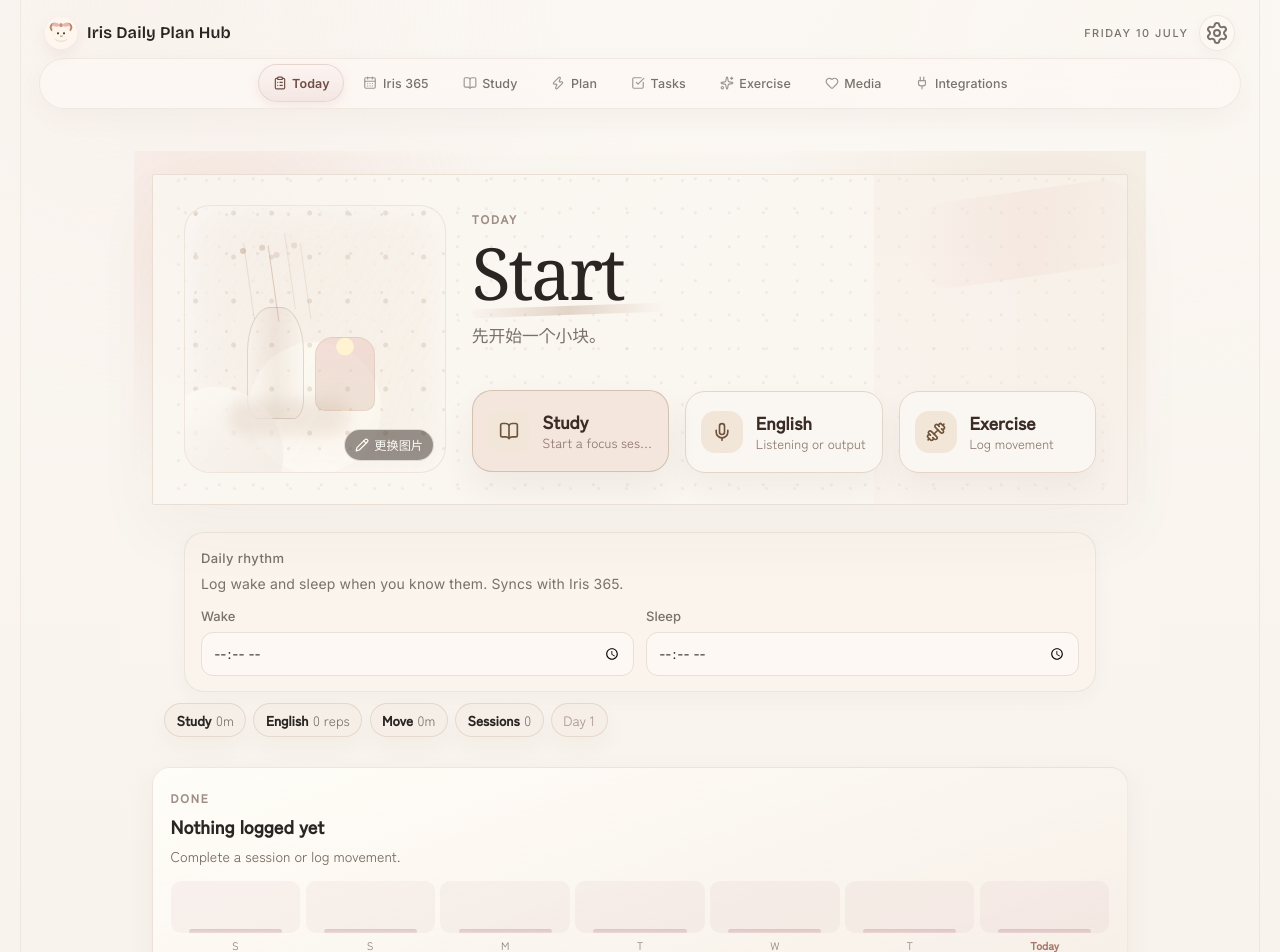
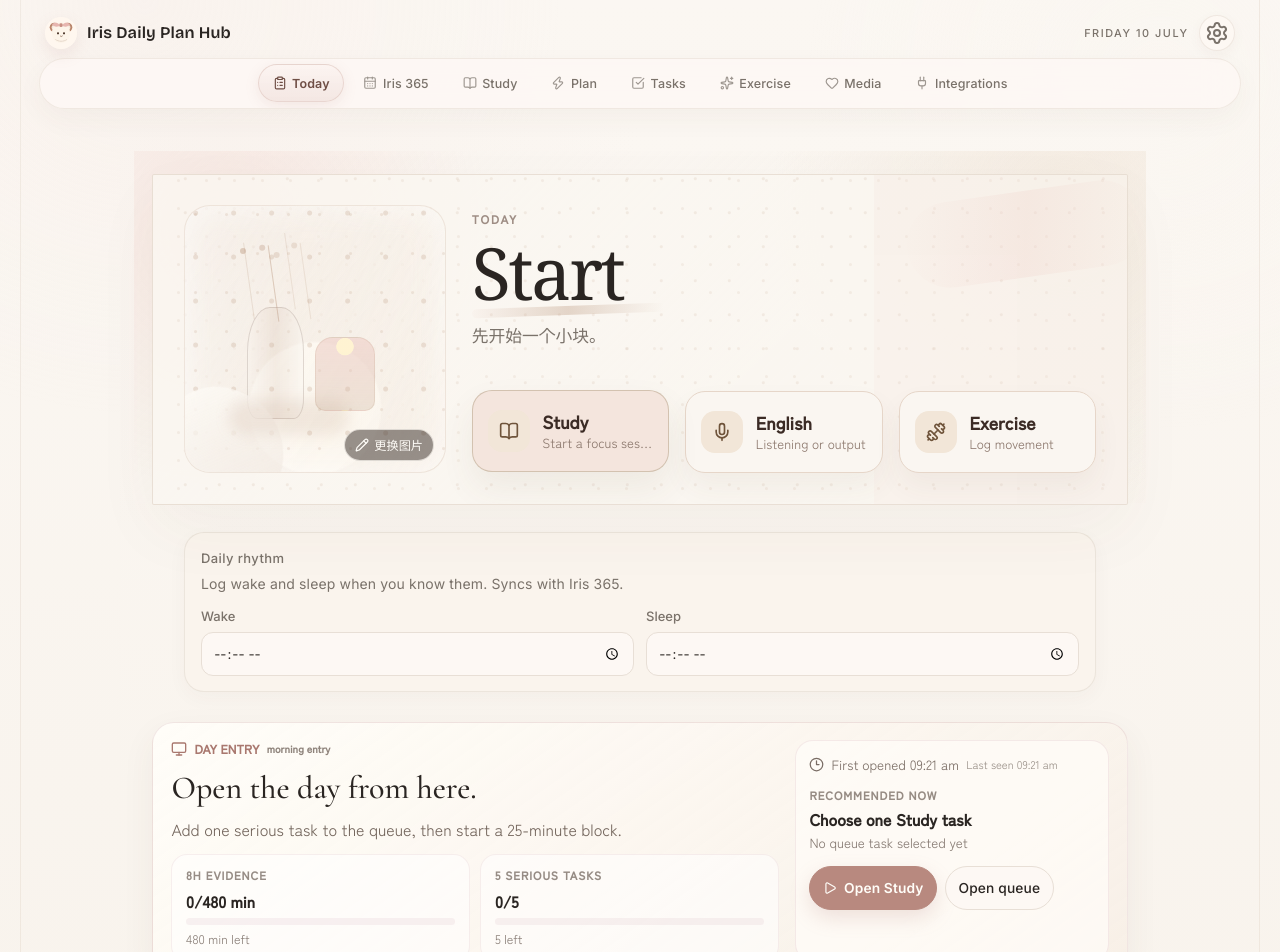
Before and after one commit to iriskumi/iris-daily-plan, a React (Vite) app: page / in a window 1280 px wide. Shown: the top 952 px of the page. Built offline with nearby package versions, Linux system fonts and the light colour scheme; a web font is replaced by a local one.

Commit message:
Add day entry recommendation card

```diff
--- a/src/components/StartNowDashboard.tsx
+++ b/src/components/StartNowDashboard.tsx
@@ -1,4 +1,4 @@
-import { BookOpen, CheckCircle2, ChevronDown, ClipboardList, Copy, Dumbbell, Folder, Image as ImageIcon, ListChecks, Mic, Pause, Pencil, Play, StickyNote, Target, Trash2, X } from 'lucide-react'
+import { BookOpen, CheckCircle2, ChevronDown, ClipboardList, Clock3, Copy, Dumbbell, Folder, Image as ImageIcon, ListChecks, Mic, Monitor, Pause, Pencil, Play, StickyNote, Target, Trash2, X } from 'lucide-react'
 import { useEffect, useMemo, useState } from 'react'
 import {
   ACTIVE_SESSION_CHANGED_EVENT,
@@ -39,8 +39,18 @@ import HeroImageViewport from './HeroImageViewport'
 import DailyRhythmLog from './DailyRhythmLog'
 
 const STUDY_TIMER_ENGINE_KEY = 'iris-study-timer-engine-active'
+const TODAY_ENTRY_STORAGE_KEY = 'iris-today-entry-records'
+const DAILY_SERIOUS_MINUTES_TARGET = 480
+const DAILY_SERIOUS_TASK_TARGET = 5
 
 export type TodayStartModule = 'note' | 'done' | 'queue'
+
+interface TodayEntryRecord {
+  date: string
+  firstOpenedAt: string
+  lastOpenedAt: string
+  openCount: number
+}
 
 interface StartNowDashboardProps {
   onOpenStudy?: () => void
@@ -191,6 +201,67 @@ function clamp(value: number, min: number, max: number) {
   return Math.max(min, Math.min(max, value))
 }
 
+function loadTodayEntryRecords(): Record<string, TodayEntryRecord> {
+  if (typeof localStorage === 'undefined') return {}
+  try {
+    const raw = localStorage.getItem(TODAY_ENTRY_STORAGE_KEY)
+    if (!raw) return {}
+    const parsed = JSON.parse(raw)
+    return parsed && typeof parsed === 'object' ? parsed as Record<string, TodayEntryRecord> : {}
+  } catch {
+    return {}
+  }
+}
+
+function saveTodayEntryRecords(records: Record<string, TodayEntryRecord>): void {
+  if (typeof localStorage === 'undefined') return
+  localStorage.setItem(TODAY_ENTRY_STORAGE_KEY, JSON.stringify(records))
+}
+
+function recordTodayEntry(date: string, countOpen = true): TodayEntryRecord {
+  const records = loadTodayEntryRecords()
+  const nowIso = new Date().toISOString()
+  const existing = records[date]
+  const next: TodayEntryRecord = existing
+    ? {
+        ...existing,
+        lastOpenedAt: nowIso,
+        openCount: countOpen ? existing.openCount + 1 : existing.openCount,
+      }
+    : {
+        date,
+        firstOpenedAt: nowIso,
+        lastOpenedAt: nowIso,
+        openCount: 1,
+      }
+  saveTodayEntryRecords({ ...records, [date]: next })
+  return next
+}
+
+function timeWindowLabel(now: Date): string {
+  const hour = now.getHours()
+  if (hour < 10) return 'morning entry'
+  if (hour < 12) return 'deep work window'
+  if (hour < 14) return 'midday reset'
+  if (hour < 17) return 'afternoon block'
+  if (hour < 21) return 'evening useful block'
+  return 'shutdown window'
+}
+
+function timeWindowRecommendation(now: Date, hasQueueTask: boolean): string {
+  const hour = now.getHours()
+  if (hasQueueTask) {
+    if (hour < 12) return 'Start the next queue task while attention is still fresh.'
+    if (hour < 17) return 'Pick one serious 25-minute block before the day gets vague.'
+    if (hour < 21) return 'Use the next queue task as a contained evening block.'
+    return "Choose a small finishable task, or set tomorrow's first block."
+  }
+  if (hour < 12) return 'Add one serious task to the queue, then start a 25-minute block.'
+  if (hour < 17) return 'Open Study and make one concrete task count before the next reset.'
+  if (hour < 21) return 'Choose a lighter Study or admin task that still counts.'
+  return 'Do a short review or prepare tomorrow’s first task.'
+}
+
 export default function StartNowDashboard({
   onOpenStudy,
   onOpenExercise,
@@ -217,6 +288,7 @@ export default function StartNowDashboard({
   const [processingHeroImage, setProcessingHeroImage] = useState(false)
   const [abandonConfirmOpen, setAbandonConfirmOpen] = useState(false)
   const [now, setNow] = useState(() => Date.now())
+  const [todayEntry, setTodayEntry] = useState<TodayEntryRecord>(() => recordTodayEntry(today))
   const [activeStudySession, setActiveStudySession] = useState<StudyActiveSession | null>(() => restoreActiveStudySession())
   const [completionToast, setCompletionToast] = useState<string | null>(null)
   const outputJourney = useMemo(() => loadEnglishOutputJourney(), [studySessions, completionToast])
@@ -301,6 +373,19 @@ export default function StartNowDashboard({
       window.removeEventListener('storage', refresh)
     }
   }, [])
+
+  useEffect(() => {
+    const touchEntry = () => setTodayEntry(recordTodayEntry(today, false))
+    const handleVisibility = () => {
+      if (!document.hidden) touchEntry()
+    }
+    window.addEventListener('focus', touchEntry)
+    document.addEventListener('visibilitychange', handleVisibility)
+    return () => {
+      window.removeEventListener('focus', touchEntry)
+      document.removeEventListener('visibilitychange', handleVisibility)
+    }
+  }, [today])
 
   const irisDay = useMemo(() => getIris365DayNumber(), [])
 
@@ -545,6 +630,15 @@ export default function StartNowDashboard({
     { label: 'Move', value: `${movementMinutes}m`, highlight: movementMinutes > 0 },
     { label: 'Sessions', value: String(summary.completed.length), highlight: summary.completed.length > 0 },
   ]
+  const seriousMinutesToday = sessionMinutesToday
+  const seriousTasksToday = summary.completed.length
+  const seriousMinutesRemaining = Math.max(0, DAILY_SERIOUS_MINUTES_TARGET - seriousMinutesToday)
+  const seriousTasksRemaining = Math.max(0, DAILY_SERIOUS_TASK_TARGET - seriousTasksToday)
+  const seriousMinutesProgress = Math.min(100, Math.round((seriousMinutesToday / DAILY_SERIOUS_MINUTES_TARGET) * 100))
+  const seriousTaskProgress = Math.min(100, Math.round((seriousTasksToday / DAILY_SERIOUS_TASK_TARGET) * 100))
+  const currentTime = new Date(now)
+  const todayEntryWindow = timeWindowLabel(currentTime)
+  const todayEntryRecommendation = timeWindowRecommendation(currentTime, Boolean(nextBlock))
 
   const moduleRows = [
     { id: 'note' as const, icon: <StickyNote size={16} />, label: 'Note', badge: 'today' },
@@ -716,6 +810,59 @@ export default function StartNowDashboard({
           </section>
 
           <DailyRhythmLog />
+
+          <section className="today-entry-card" aria-label="Today entry recommendation">
+            <div className="today-entry-card-main">
+              <div className="today-entry-kicker">
+                <Monitor size={16} />
+                <span>Day entry</span>
+                <small>{todayEntryWindow}</small>
+              </div>
+              <h3>Open the day from here.</h3>
+              <p>{todayEntryRecommendation}</p>
+              <div className="today-entry-targets" aria-label="Daily serious work targets">
+                <div>
+                  <span>8h evidence</span>
+                  <strong>{seriousMinutesToday}/{DAILY_SERIOUS_MINUTES_TARGET} min</strong>
+                  <i><b style={{ width: `${seriousMinutesProgress}%` }} /></i>
+                  <small>{seriousMinutesRemaining > 0 ? `${seriousMinutesRemaining} min left` : 'Target reached'}</small>
+                </div>
+                <div>
+                  <span>5 serious tasks</span>
+                  <strong>{seriousTasksToday}/{DAILY_SERIOUS_TASK_TARGET}</strong>
+                  <i><b style={{ width: `${seriousTaskProgress}%` }} /></i>
+                  <small>{seriousTasksRemaining > 0 ? `${seriousTasksRemaining} left` : 'Target reached'}</small>
+                </div>
+              </div>
+            </div>
+            <aside className="today-entry-next">
+              <div className="today-entry-time">
+                <Clock3 size={15} />
+                <span>First opened {timeLabel(todayEntry.firstOpenedAt)}</span>
+                <small>Last seen {timeLabel(todayEntry.lastOpenedAt)}</small>
+              </div>
+              <div className="today-entry-task">
+                <span>Recommended now</span>
+                <strong>{nextBlock ? nextBlock.title : 'Choose one Study task'}</strong>
+                <small>{nextBlock ? `${labelFromToken(nextBlock.area)} · ${Math.min(nextBlock.estimatedMinutes, 50)} min` : 'No queue task selected yet'}</small>
+              </div>
+              <div className="today-entry-actions">
+                <button type="button" className="btn btn-primary" onClick={handleNextUsefulThing}>
+                  <Play size={14} />
+                  {nextBlock ? 'Start 25 min' : 'Open Study'}
+                </button>
+                {nextBlock ? (
+                  <button type="button" className="btn btn-secondary" onClick={() => openQueueBlockInStudy(nextBlock)}>
+                    Custom in Study
+                  </button>
+                ) : onOpenPlan ? (
+                  <button type="button" className="btn btn-secondary" onClick={onOpenPlan}>
+                    Open queue
+                  </button>
+                ) : null}
+              </div>
+            </aside>
+          </section>
 
           <div className="today-progress-strip" aria-label="Today progress">
             {progressItems.map(item => (
```
Also changed, not shown: src/index.css, 1 other file (tests, documents, lock files or other folders).
